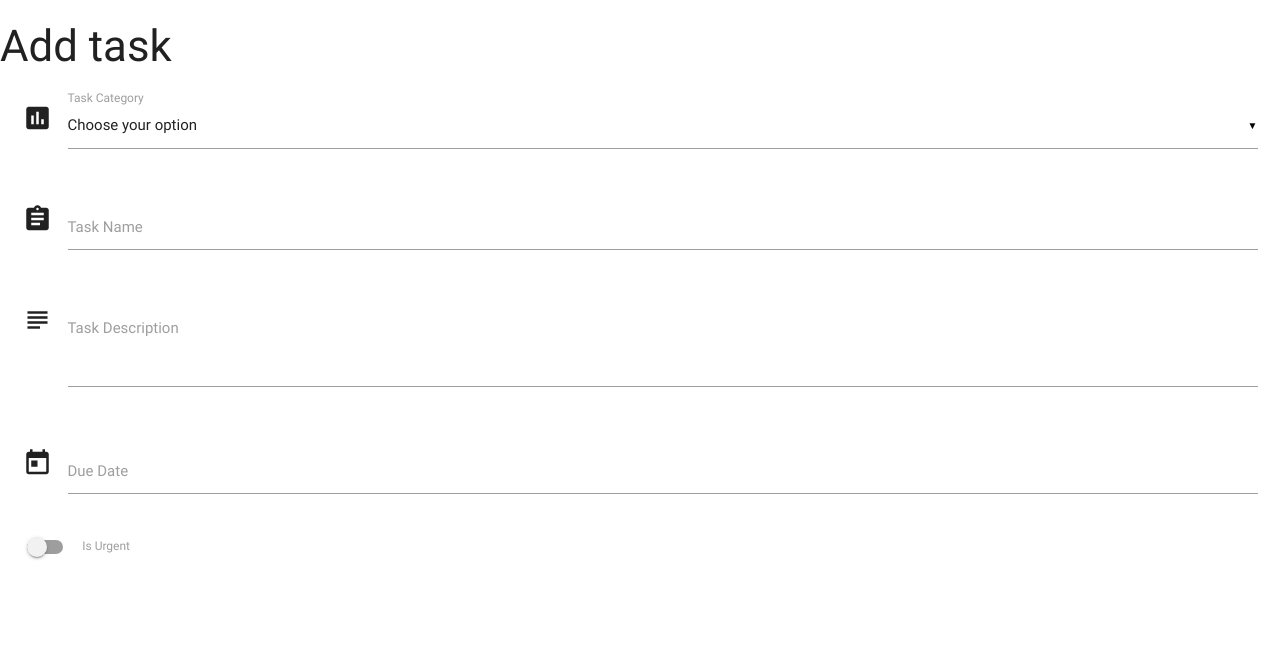
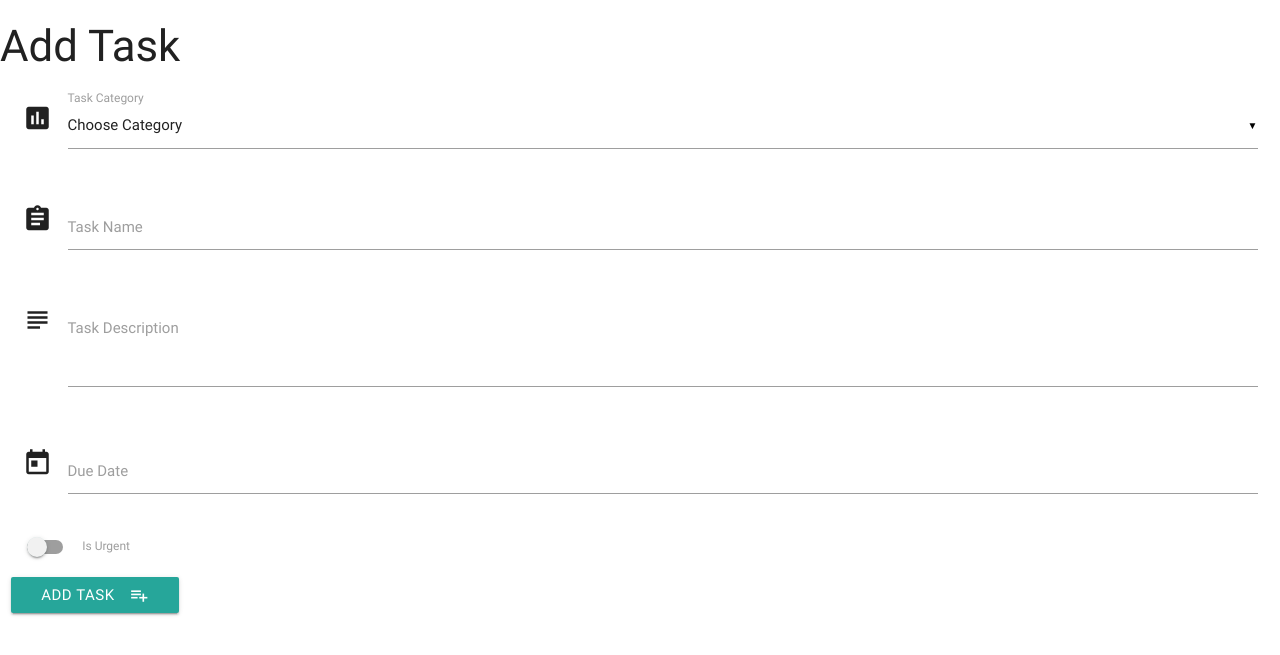
Before and after one commit to mlr314159/task-manager, a Flask app: page /add_task in a window 1280 px wide. Shown: the top 655 px of the page. Run offline with Flask 2, Linux system fonts and the light colour scheme; data that the repository does not hold is empty; some libraries are stand-ins or nearby versions.

Commit message:
add task working

```diff
--- a/app.py
+++ b/app.py
@@ -1,5 +1,5 @@
 import os
-from flask import Flask, render_template, render_template, request, url_for
+from flask import Flask, render_template, redirect, request, url_for
 from flask_pymongo import PyMongo
 from bson.objectid import ObjectId
 
@@ -17,7 +17,14 @@ def get_tasks():
 
 @app.route('/add_task')
 def add_task():
-    return render_template("addtask.html")
+    return render_template("addtask.html",
+    categories=mongo.db.categories.find())
+
+@app.route('/insert_task', methods=['POST'])
+def insert_task():
+    tasks= mongo.db.tasks
+    tasks.insert_one(request.form.to_dict())
+    return redirect(url_for('get_tasks'))
 
 
 if __name__ == "__main__":
--- a/templates/addtask.html
+++ b/templates/addtask.html
@@ -1,25 +1,23 @@
-{% extends 'base.html' %}{% block content %}
-
-<h3>Add task</h3>
+{% extends 'base.html' %} {% block content %}
+<h3>Add Task</h3>
 <div class="row">
-  <form action="" method="POST" class="col s12">
+  <form action="{{ url_for('insert_task') }}" method="POST" class="col s12">
     <div class="row">
-      <div class="input-field col s12">
-      <i class="material-icons prefix">poll</i>
-        <select>
-          <option value="" disabled selected>Choose your option</option>
-          <option value="1">Option 1</option>
-          <option value="2">Option 2</option>
-          <option value="3">Option 3</option>
-        </select>
-        <label>Task Category</label>
+      <div class="row">
+        <div class="input-field col s12">
+          <i class="material-icons prefix">poll</i>
+          <select id="category" name="category_name">
+            <option value="" disabled selected>Choose Category</option>
+            {% for cat in categories %}
+            <option value="{{cat.category_name}}">{{cat.category_name}}</option>
+            {% endfor %}
+          </select>
+          <label>Task Category</label>
+        </div>
       </div>
-    </div>
-
-    <div class="row">
       <div class="input-field col s12">
         <i class="material-icons prefix">assignment</i>
-        <input id="task" name="task_name" type="text" class="validate" />
+        <input id="task_name" name="task_name" type="text" />
         <label for="icon_prefix">Task Name</label>
       </div>
     </div>
@@ -27,8 +25,8 @@
       <div class="input-field col s12">
         <i class="material-icons prefix">subject</i>
         <textarea
+          name="task_description"
           id="task_description"
-          name="task_description"
           class="materialize-textarea"
         ></textarea>
         <label for="icon_telephone">Task Description</label>
@@ -52,6 +50,13 @@
         </label>
       </div>
     </div>
+    <div class="row">
+      <button class="btn waves-effect waves-light" type="submit" name="action">
+        Add Task
+        <i class="material-icons right">playlist_add</i>
+      </button>
+    </div>
   </form>
 </div>
+
 {% endblock %}
```
